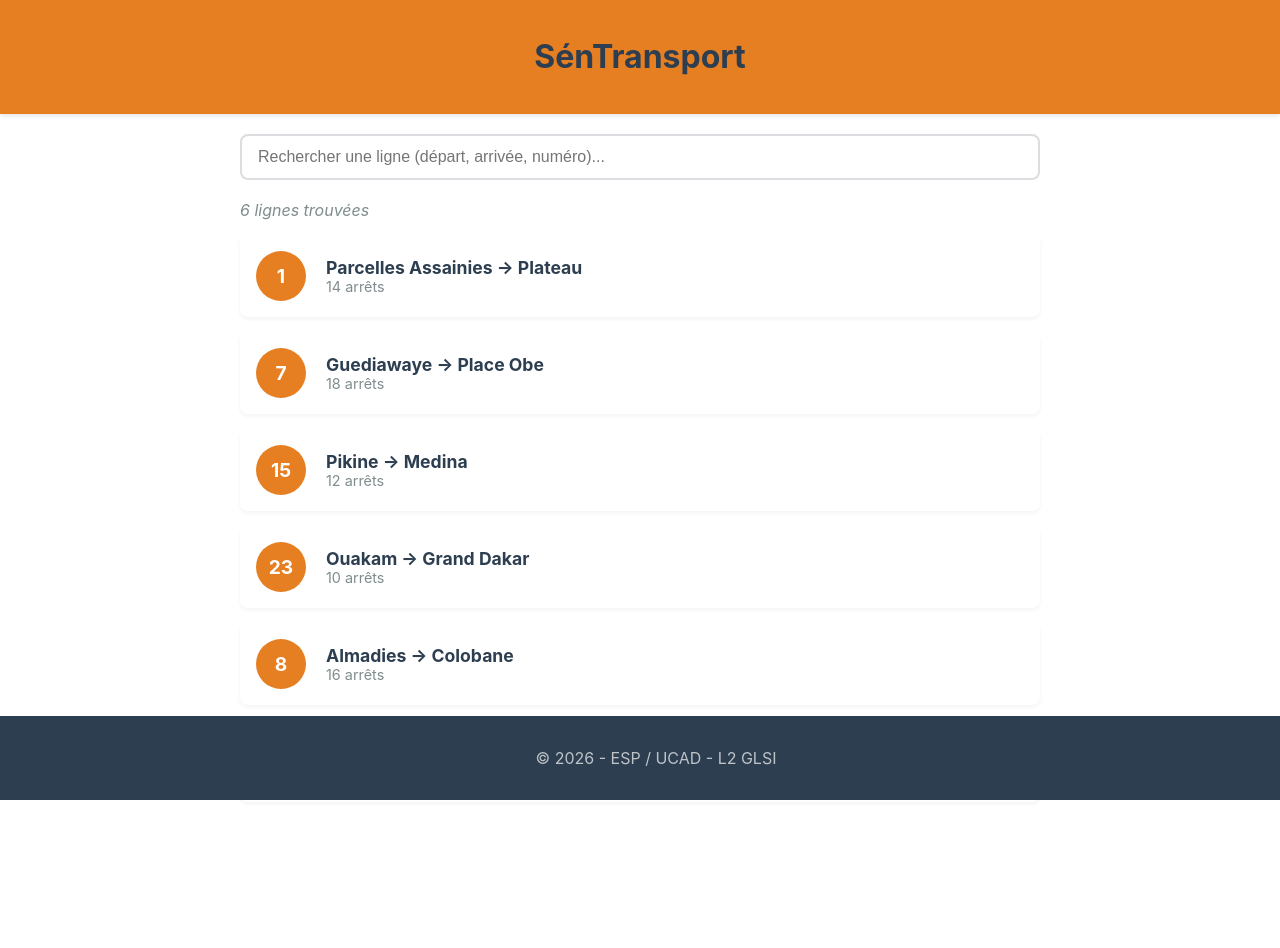
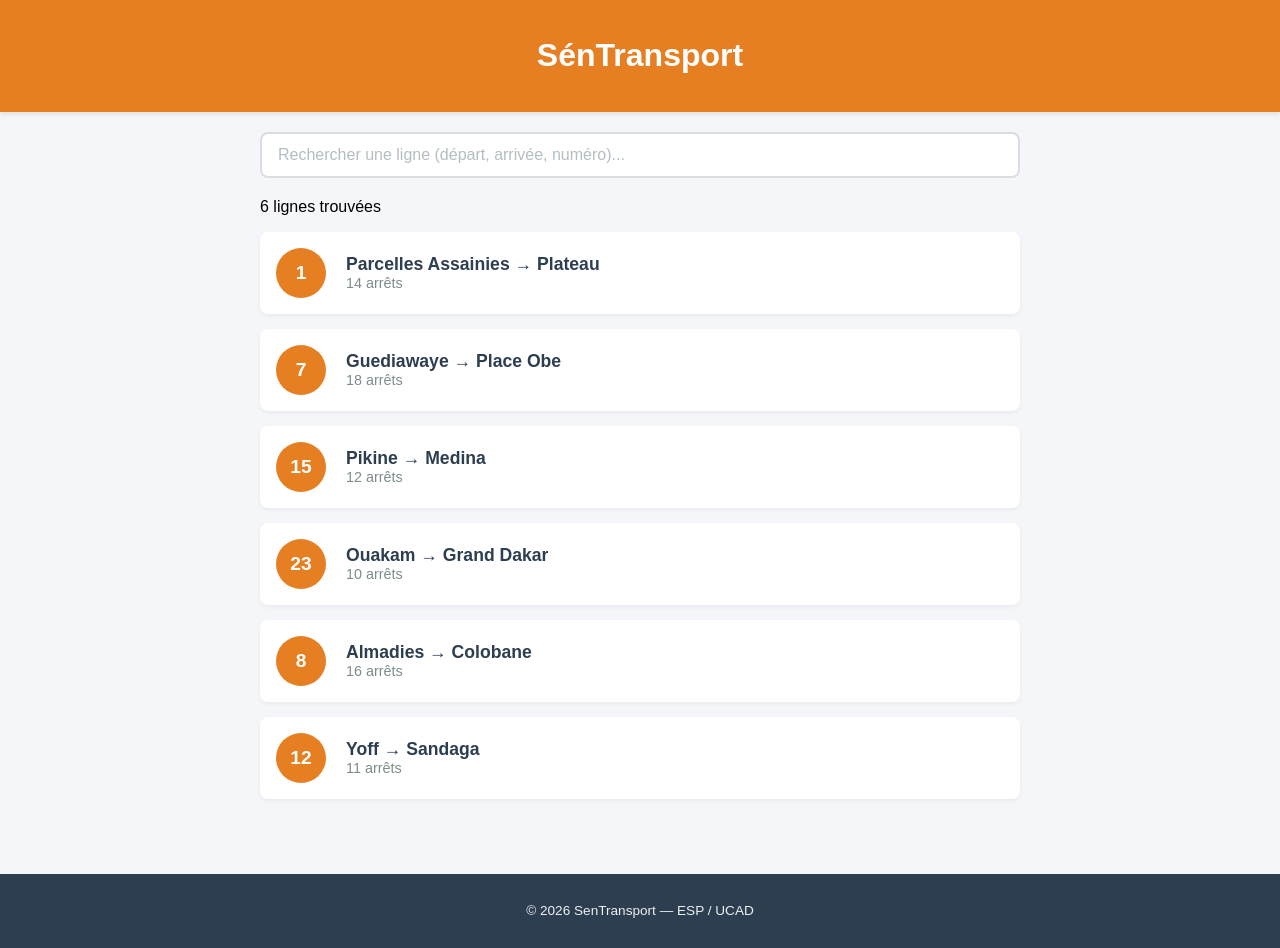
Before and after one commit to fayecheikhsow07/sentransport, a React (Create React App) app: page / in a window 1280 px wide. Before the commit the page ends 917 px from the top, so only its background shows below. Built offline with nearby package versions, Linux system fonts and the light colour scheme; the HTML template or start-up script is replaced by a standard one.

Commit message:
Lab3 : etat, recherche et selection de lignes

```diff
--- a/src/App.css
+++ b/src/App.css
@@ -1,17 +1,33 @@
-.contenu {
-  max-width: 800px;
-  margin: 20px auto;
-  padding: 0 20px;
-  padding-bottom: 80px;
+.App {
+  font-family: Arial, sans-serif;
+  min-height: 100vh;
+  background-color: #f5f6fa;
+  display: flex;
+  flex-direction: column;
 }
 
-h1 {
-  color: #2c3e50;
-  text-align: center;
+.contenu {
+  padding: 20px;
+  max-width: 800px;
+  margin: 0 auto;
+  width: 100%;
+  box-sizing: border-box;
+  flex: 1;
 }
 
-.resultat-recherche {
-  margin-bottom: 15px;
-  font-style: italic;
-  color: #7f8c8d;
+@media (max-width: 600px) {
+  .contenu {
+    padding: 12px;
+  }
+
+  .ligne-bus {
+    padding: 10px 12px;
+  }
+
+  .ligne-numero {
+    width: 40px;
+    height: 40px;
+    font-size: 1rem;
+    margin-right: 12px;
+  }
 }
--- a/src/App.js
+++ b/src/App.js
@@ -1,4 +1,4 @@
-import React, { useState } from 'react';
+import { useState } from 'react';
 import './App.css';
 import Header from './Header';
 import Recherche from './Recherche';
@@ -6,58 +6,118 @@ import LigneBus from './LigneBus';
 import DetailLigne from './DetailLigne';
 import Footer from './Footer';
 
-const lignesInitiales = [
-  {
-    id: 1, numero: "1", depart: "Parcelles Assainies", arrivee: "Plateau", arrets: 14,
-    listeArrets: ["Parcelles U14", "Parcelles U10", "Camberene", "Patte d'Oie", "Grand Dakar", "Colobane", "Ponty", "Plateau"]
-  },
-  {
-    id: 2, numero: "7", depart: "Guediawaye", arrivee: "Place Obe", arrets: 18,
-    listeArrets: ["Guediawaye", "Pikine", "Thiaroye", "Keur Massar", "Grand Yoff", "Parcelles", "Liberte 6", "Place Obe"]
-  },
-  {
-    id: 3, numero: "15", depart: "Pikine", arrivee: "Medina", arrets: 12,
-    listeArrets: ["Pikine Centre", "Thiaroye Gare", "Hann", "Colobane", "Fass", "Medina"]
-  },
-  {
-    id: 4, numero: "23", depart: "Ouakam", arrivee: "Grand Dakar", arrets: 10,
-    listeArrets: ["Ouakam Village", "Mermoz", "Fann", "Point E", "Liberte 5", "Grand Dakar"]
-  },
-  {
-    id: 5, numero: "8", depart: "Almadies", arrivee: "Colobane", arrets: 16,
-    listeArrets: ["Almadies", "Ngor", "Yoff", "Ouest Foire", "Liberte 6", "Colobane"]
-  },
-  {
-    id: 6, numero: "12", depart: "Yoff", arrivee: "Sandaga", arrets: 11,
-    listeArrets: ["Yoff Village", "Aeroport LSS", "Parcelles U17", "Grand Yoff", "HLM", "Sandaga"]
-  },
-];
-
 function App() {
   const [recherche, setRecherche] = useState("");
   const [ligneSelectionnee, setLigneSelectionnee] = useState(null);
 
-  const lignesFiltrees = lignesInitiales.filter(l =>
+  const lignes = [
+  {
+    id: 1,
+    numero: "1",depart: "Parcelles Assainies", arrivee: "Plateau", arrets: 14,
+    listeArrets: [ "Parcelles U14", "Parcelles U10", "Camberene", "Patte d'Oie", "Grand Dakar", "Colobane", "Ponty", "Plateau" ]
+  },
+  {
+    id: 2,
+    numero: "7",
+    depart: "Guediawaye",
+    arrivee: "Place Obe",
+    arrets: 18,
+    listeArrets: [
+      "Guediawaye",
+      "Pikine",
+      "Thiaroye",
+      "Keur Massar",
+      "Grand Yoff",
+      "Parcelles",
+      "Liberte 6",
+      "Place Obe"
+    ]
+  },
+  {
+    id: 3,
+    numero: "15",
+    depart: "Pikine",
+    arrivee: "Medina",
+    arrets: 12,
+    listeArrets: [
+      "Pikine Centre",
+      "Thiaroye Gare",
+      "Hann",
+      "Colobane",
+      "Fass",
+      "Medina"
+    ]
+  },
+  {
+    id: 4,
+    numero: "23",
+    depart: "Ouakam",
+    arrivee: "Grand Dakar",
+    arrets: 10,
+    listeArrets: [
+      "Ouakam Village",
+      "Mermoz",
+      "Fann",
+      "Point E",
+      "Liberte 5",
+      "Grand Dakar"
+    ]
+  },
+  {
+    id: 5,
+    numero: "8",
+    depart: "Almadies",
+    arrivee: "Colobane",
+    arrets: 16,
+    listeArrets: [
+      "Almadies",
+      "Ngor",
+      "Yoff",
+      "Ouest Foire",
+      "Liberte 6",
+      "Colobane"
+    ]
+  },
+  {
+    id: 6,
+    numero: "12",
+    depart: "Yoff",
+    arrivee: "Sandaga",
+    arrets: 11,
+    listeArrets: [
+      "Yoff Village",
+      "Aeroport LSS",
+      "Parcelles U17",
+      "Grand Yoff",
+      "HLM",
+      "Sandaga"
+    ]
+  }
+];
+
+
+  const lignesFiltrees = lignes.filter(l =>
     l.depart.toLowerCase().includes(recherche.toLowerCase()) ||
     l.arrivee.toLowerCase().includes(recherche.toLowerCase()) ||
-    l.numero.toLowerCase().includes(recherche.toLowerCase())
+    l.numero.includes(recherche)
   );
 
-  const handleLigneClick = (ligne) => {
-    setLigneSelectionnee(prev => (prev && prev.id === ligne.id ? null : ligne));
-  };
+  function handleClickLigne(ligne) {
+    if (ligneSelectionnee && ligneSelectionnee.id === ligne.id) {
+      setLigneSelectionnee(null); // désélection
+    } else {
+      setLigneSelectionnee(ligne); // sélection
+    }
+  }
 
   return (
     <div className="App">
       <Header />
       <main className="contenu">
         <Recherche valeur={recherche} onChange={setRecherche} />
-
         <p className="resultat-recherche">
           {lignesFiltrees.length} ligne{lignesFiltrees.length > 1 ? 's' : ''} trouvée{lignesFiltrees.length > 1 ? 's' : ''}
         </p>
-
-        <div className="liste-lignes">
         {lignesFiltrees.map(ligne => (
           <LigneBus
             key={ligne.id}
@@ -66,16 +126,10 @@ function App() {
             arrivee={ligne.arrivee}
             arrets={ligne.arrets}
             estSelectionnee={ligneSelectionnee && ligneSelectionnee.id === ligne.id}
-              onClick={() => handleLigneClick(ligne)}
+            onClick={() => handleClickLigne(ligne)}
           />
         ))}
-        </div>
-
-        {ligneSelectionnee && (
-          <div key={ligneSelectionnee.id}>
-            <DetailLigne ligne={ligneSelectionnee} />
-          </div>
-        )}
+        {ligneSelectionnee && <DetailLigne ligne={ligneSelectionnee} />}
       </main>
       <Footer />
     </div>
--- a/src/DetailLigne.js
+++ b/src/DetailLigne.js
@@ -1,20 +1,17 @@
-import React from 'react';
 import './DetailLigne.css';
 
 function DetailLigne({ ligne }) {
-  if (!ligne) return null;
-
   return (
     <div className="detail-ligne">
       <h3 className="detail-titre">
-        Ligne {ligne.numero} : {ligne.depart} &rarr; {ligne.arrivee}
+        Ligne {ligne.numero} : {ligne.depart} → {ligne.arrivee}
       </h3>
       <p className="detail-info">
         {ligne.arrets} arrêts sur ce trajet
       </p>
       <div className="detail-arrets">
         <h4>Arrêts principaux :</h4>
-        <ul className="detail-list">
+        <ul className="detail-liste">
           {ligne.listeArrets.map((arret, index) => (
             <li key={index} className="detail-arret">
               <span className="arret-numero">{index + 1}</span>
--- a/src/Footer.css
+++ b/src/Footer.css
@@ -1,9 +1,8 @@
 .footer {
   background-color: #2c3e50;
-  color: #bdc3c7;
+  color: #ecf0f1;
   text-align: center;
-  padding: 1rem;
-  position: fixed;
-  bottom: 0;
-  width: 100%;
+  padding: 16px;
+  margin-top: 40px;
+  font-size: 0.85rem;
 }
--- a/src/Footer.js
+++ b/src/Footer.js
@@ -1,10 +1,9 @@
-import React from 'react';
 import './Footer.css';
 
 function Footer() {
   return (
     <footer className="footer">
-      <p>&copy; 2026 - ESP / UCAD - L2 GLSI</p>
+      <p>&copy; 2026 SenTransport &mdash; ESP / UCAD</p>
     </footer>
   );
 }
--- a/src/LigneBus.css
+++ b/src/LigneBus.css
@@ -47,7 +47,10 @@
 }
 
 .ligne-bus-active {
-  border: 1px solid #e67e22;
-  border-left: 5px solid #e67e22;
+  border-left: 4px solid #e67e22;
   background-color: #fef9f3;
 }
+
+.ligne-bus-active .ligne-numero {
+  background-color: #e67e22;
+}
--- a/src/LigneBus.js
+++ b/src/LigneBus.js
@@ -1,4 +1,3 @@
-import React from 'react';
 import './LigneBus.css';
 
 function LigneBus({ numero, depart, arrivee, arrets, estSelectionnee, onClick }) {
@@ -9,7 +8,7 @@ function LigneBus({ numero, depart, arrivee, arrets, estSelectionnee, onClick })
     >
       <div className="ligne-numero">{numero}</div>
       <div className="ligne-info">
-        <span className="ligne-trajet">{depart} &rarr; {arrivee}</span>
+        <span className="ligne-trajet">{depart} → {arrivee}</span>
         <span className="ligne-arrets">{arrets} arrêts</span>
       </div>
     </div>
--- a/src/Recherche.css
+++ b/src/Recherche.css
@@ -10,8 +10,13 @@
   border-radius: 8px;
   outline: none;
   box-sizing: border-box;
+  transition: border-color 0.2s;
 }
 
 .recherche-input:focus {
-  border-color: #e67e22;
+  border-color: #0a6e31;
 }
+
+.recherche-input::placeholder {
+  color: #b2bec3;
+}
```
Lines whose indentation alone changed are shown as unchanged.
